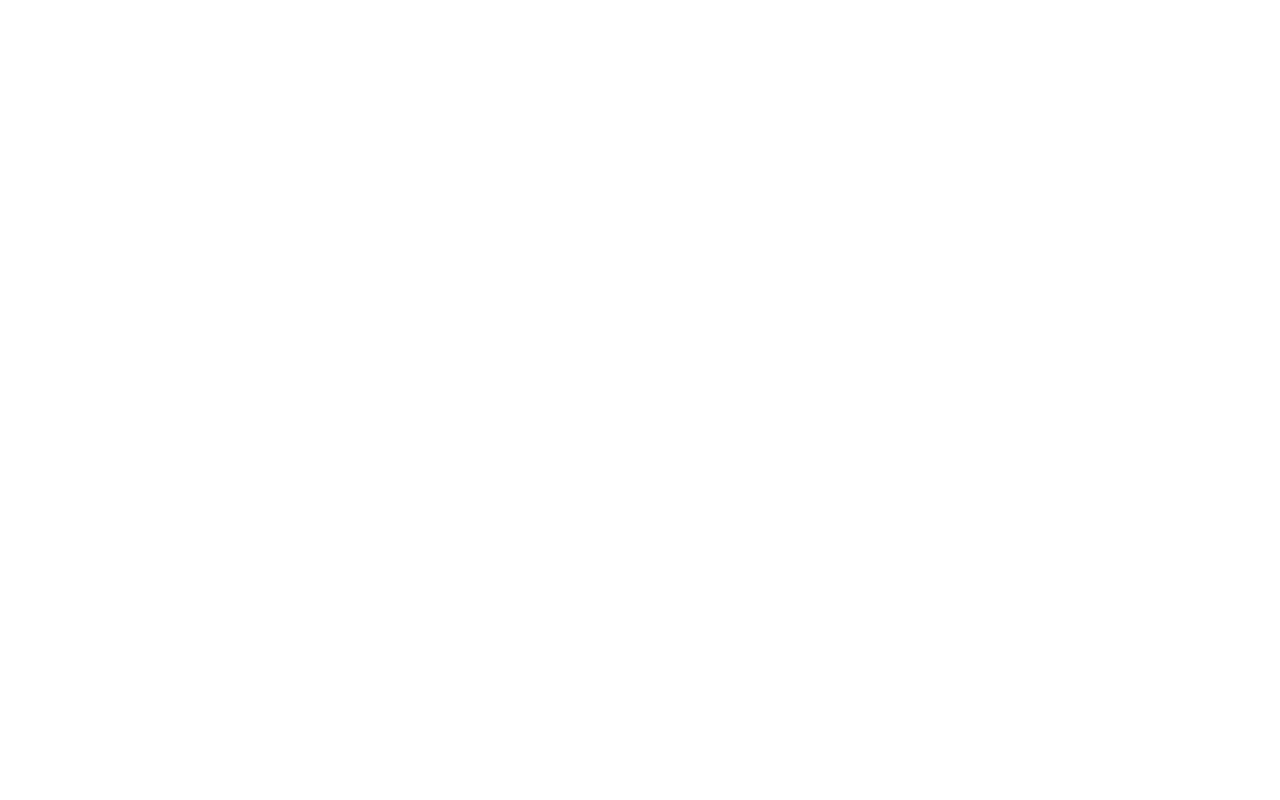
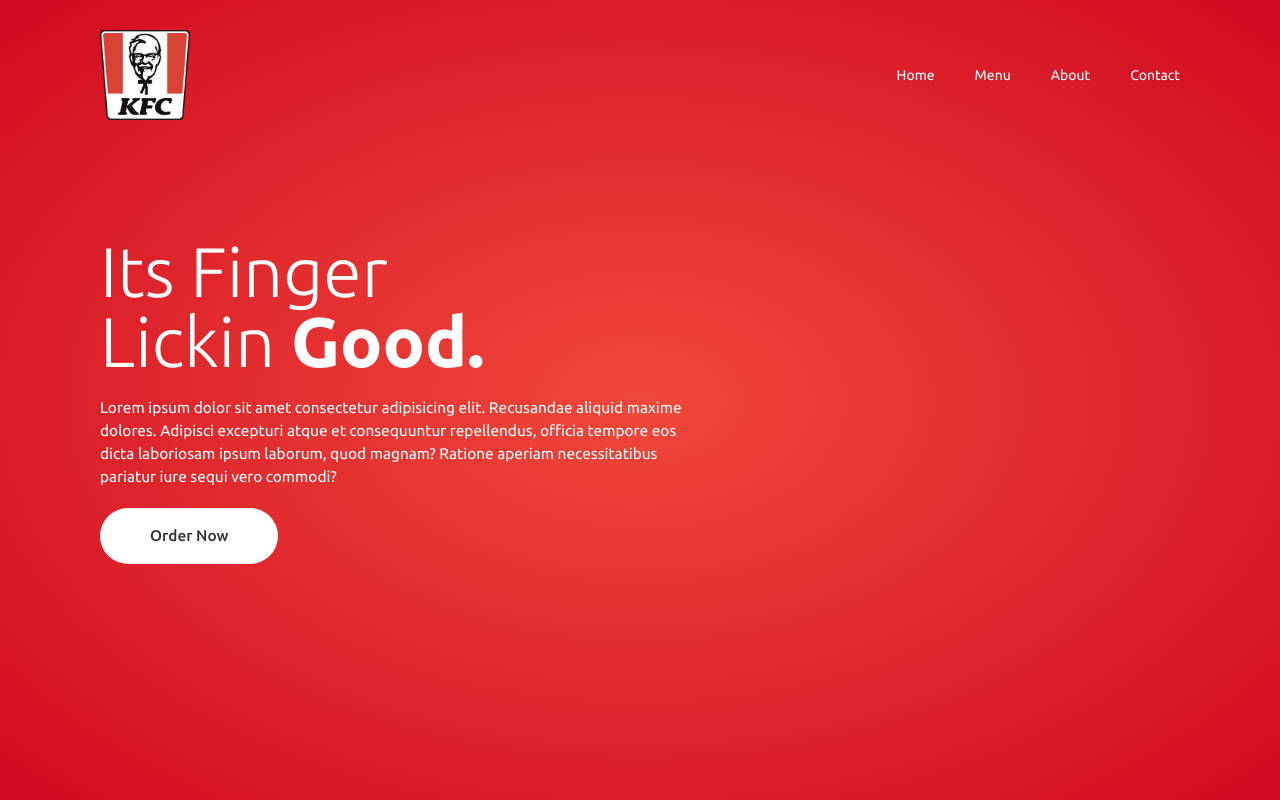
Before and after one commit to exeshkin/KFC-Responsive-Landing-Page, a plain HTML site: page index.html in a window 1280 px wide. Drawn offline with nearby package versions, Linux system fonts and the light colour scheme; files that its build step writes are made by us from their sources.

Commit message:
header & content

```diff
--- a/index.html
+++ b/index.html
@@ -5,12 +5,38 @@
 	<meta charset="UTF-8">
 	<meta http-equiv="X-UA-Compatible" content="IE=edge">
 	<meta name="viewport" content="width=device-width, initial-scale=1.0">
-	<link rel="stylesheet" href="style.css">
+	<link rel="stylesheet" href="css/style.css">
 	<title>KFC Landing Page | Responsive Design</title>
 </head>
 
 <body>
 	<section class="main">
+
+		<header class="header">
+			<a href="#"><img class="logo-img" src="img/logo.png" alt="logo"></a>
+			<ul class="nav">
+				<li class="nav-item">
+					<a class="nav-link" href="#">Home</a>
+				</li>
+				<li class="nav-item">
+					<a class="nav-link" href="#">Menu</a>
+				</li>
+				<li class="nav-item">
+					<a class="nav-link" href="#">About</a>
+				</li>
+				<li class="nav-item">
+					<a class="nav-link" href="#">Contact</a>
+				</li>
+			</ul>
+		</header>
+
+		<div class="content">
+			<div class="text">
+				<h2 class="text-title">Its Finger<br>Lickin <span>Good.</span></h2>
+				<p>Lorem ipsum dolor sit amet consectetur adipisicing elit. Recusandae aliquid maxime dolores. Adipisci excepturi atque et consequuntur repellendus, officia tempore eos dicta laboriosam ipsum laborum, quod magnam? Ratione aperiam necessitatibus pariatur iure sequi vero commodi?</p>
+				<a class="btn" href="#">Order Now</a>
+			</div>
+		</div>
 
 	</section>
 
--- a/scss/style.scss
+++ b/scss/style.scss
@@ -1,3 +1,87 @@
-@import url('https://fonts.googleapis.com/css2?family=Ubuntu:wght@300;400;500;700&display=swap');
+@import url("https://fonts.googleapis.com/css2?family=Ubuntu:wght@300;400;500;700&display=swap");
 
 @import "null";
+
+body {
+	font-family: "Ubuntu", sans-serif;
+}
+
+.main {
+	position: relative;
+	min-height: 100vh;
+	background: radial-gradient(#f0483a, #d10a20);
+	display: flex;
+	justify-content: center;
+	align-items: center;
+	flex-direction: column;
+	padding: 30px 100px;
+}
+
+.header {
+	position: absolute;
+	top: 0;
+	left: 0;
+	width: 100%;
+	padding: 30px 100px;
+	display: flex;
+	justify-content: space-between;
+	align-items: center;
+	z-index: 100;
+
+	.logo-img {
+		max-width: 90px;
+	}
+
+	.nav {
+		display: flex;
+	}
+
+	.nav-link {
+		position: relative;
+		color: #fff;
+		margin-left: 40px;
+	}
+}
+
+.content {
+	position: relative;
+	width: 100%;
+
+	.text {
+		width: 100%;
+		max-width: 600px;
+
+		p {
+			color: #fff;
+			font-weight: 400;
+			font-size: 1.1em;
+			line-height: 1.5em;
+			margin: 20px 0;
+		}
+	}
+
+	.text-title {
+		color: #fff;
+		font-size: 5em;
+		font-weight: 300;
+
+		span {
+			font-weight: 700;
+		}
+	}
+
+	.btn {
+		position: relative;
+		display: inline-block;
+		padding: 20px 50px;
+		background: #fff;
+		color: #333;
+		font-size: 1.1em;
+		font-weight: 500;
+		border-radius: 40px;
+		transition: 0.25s;
+		&:hover {
+			letter-spacing: 2px;
+		}
+	}
+}
```
Also changed, not shown: css/style.css.
